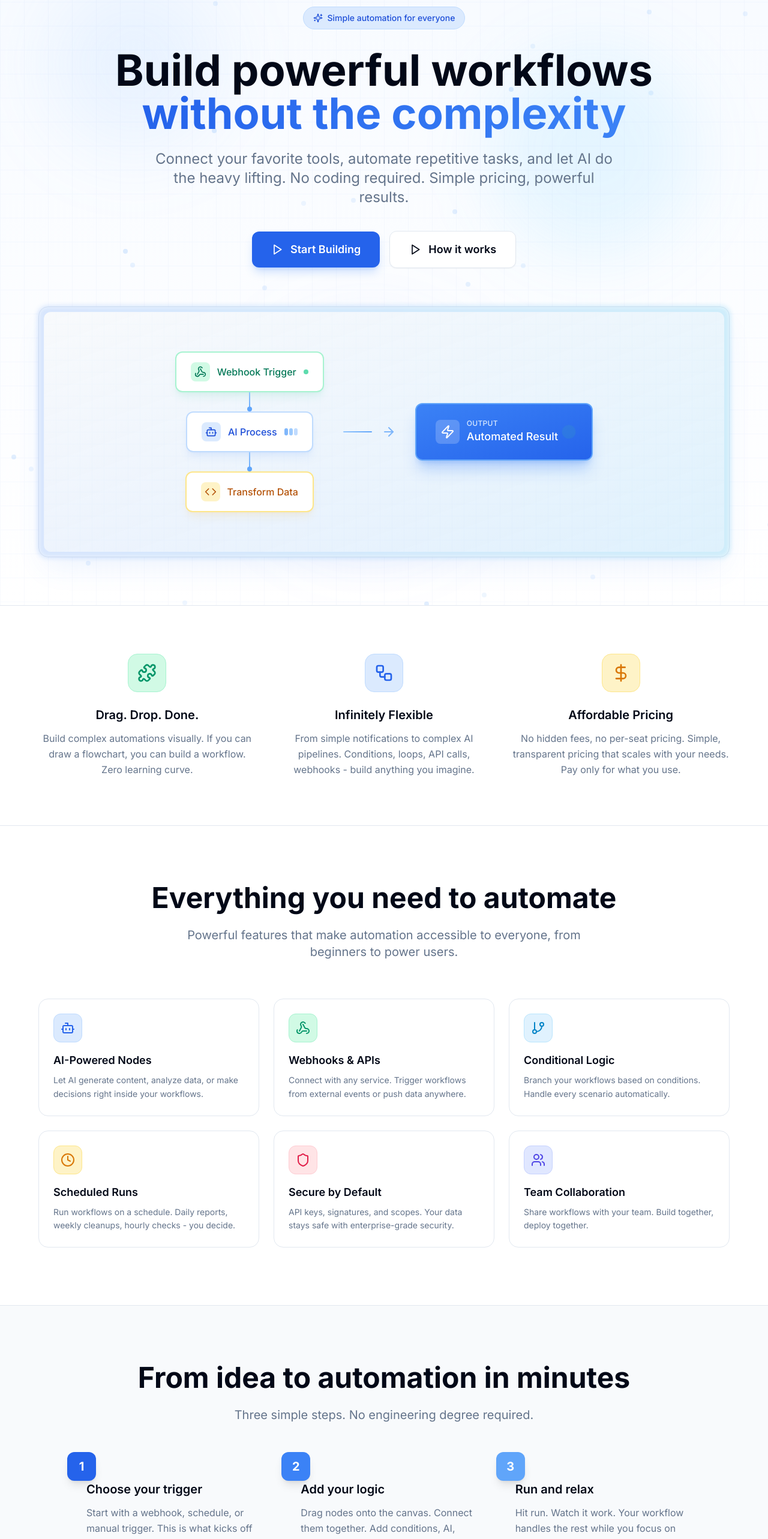
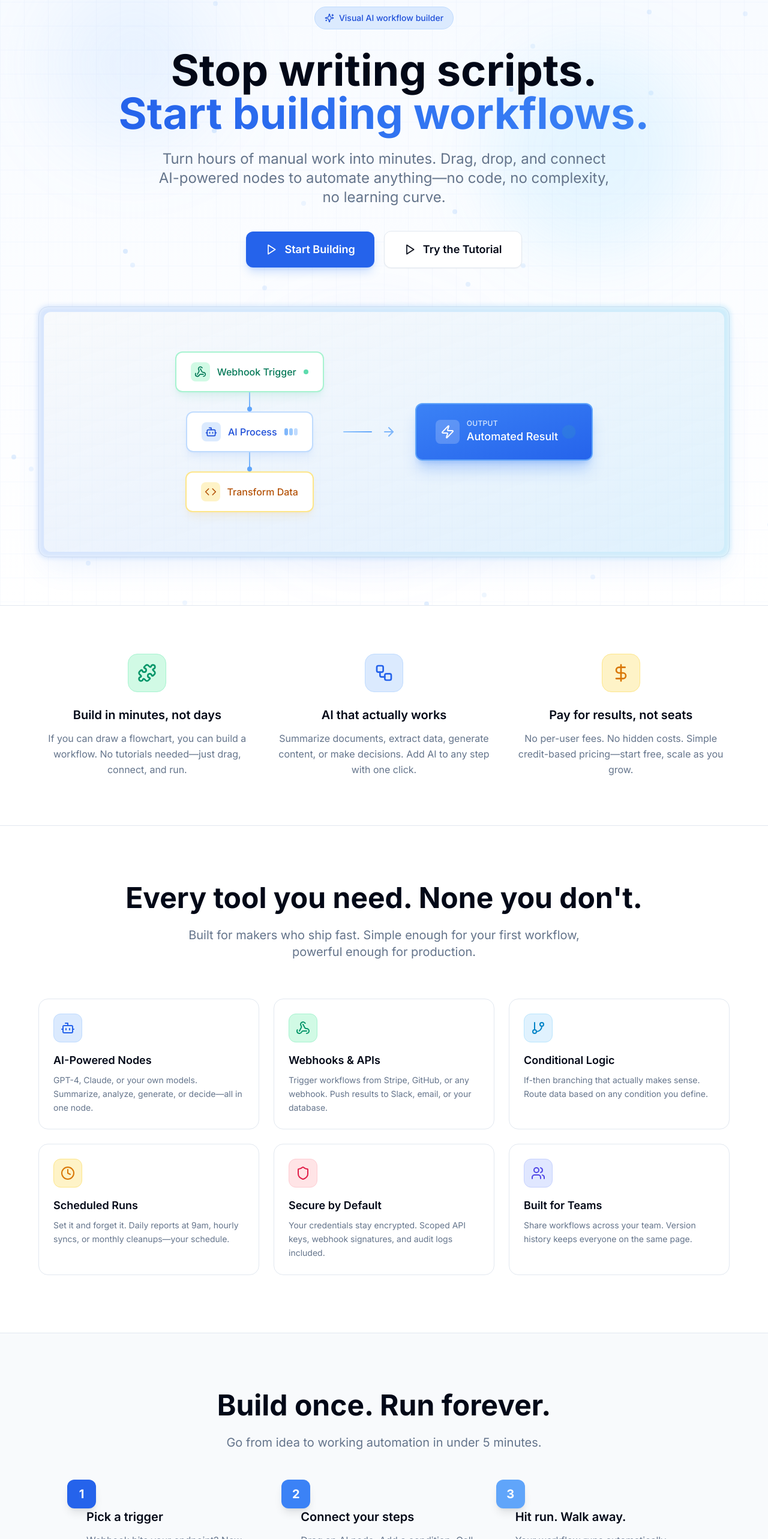
Before and after one commit to ashcbrd/flowys, a Next.js app: page / in a window 1280 px wide. Shown: the part 117-2683 px from the top of the page at 60% size. Built offline with nearby package versions, Linux system fonts and the light colour scheme.

Commit message:
feat: improve copywriting

```diff
--- a/app/page.tsx
+++ b/app/page.tsx
@@ -160,7 +160,7 @@ export default function LandingPage() {
               rel="noopener noreferrer"
               className="px-5 py-2.5 bg-blue-600 hover:bg-blue-700 text-white font-medium rounded-lg transition-all duration-200 flex items-center gap-2 shadow-md shadow-blue-500/20"
             >
-              Open Editor
+              Try It Now
               <ArrowRight className="w-4 h-4" />
             </Link>
           </div>
@@ -173,18 +173,18 @@ export default function LandingPage() {
         <div className="max-w-5xl mx-auto text-center relative z-10">
           <div className="inline-flex items-center gap-2 px-4 py-2 bg-blue-100 dark:bg-blue-900/50 border border-blue-200 dark:border-blue-800 rounded-full text-blue-700 dark:text-blue-300 text-sm font-medium mb-8">
             <Sparkles className="w-4 h-4" />
-            Simple automation for everyone
+            Visual AI workflow builder
           </div>
           <h1 className="text-5xl md:text-7xl font-bold text-foreground mb-6 leading-tight">
-            Build powerful workflows
+            Stop writing scripts.
             <br />
             <span className="bg-gradient-to-r from-blue-600 to-blue-500 bg-clip-text text-transparent">
-              without the complexity
+              Start building workflows.
             </span>
           </h1>
           <p className="text-xl md:text-2xl text-muted-foreground max-w-3xl mx-auto mb-10 leading-relaxed">
-            Connect your favorite tools, automate repetitive tasks, and let AI do the heavy lifting.
-            No coding required. Simple pricing, powerful results.
+            Turn hours of manual work into minutes. Drag, drop, and connect AI-powered nodes
+            to automate anything—no code, no complexity, no learning curve.
           </p>
           <div className="flex flex-col sm:flex-row items-center justify-center gap-4">
             <Link
@@ -201,7 +201,7 @@ export default function LandingPage() {
               className="w-full sm:w-auto px-8 py-4 bg-background hover:bg-muted border border-border text-foreground font-semibold rounded-xl transition-all duration-200 flex items-center justify-center gap-3 text-lg shadow-sm"
             >
               <Play className="w-5 h-5" />
-              How it works
+              Try the Tutorial
             </Link>
           </div>
         </div>
@@ -292,30 +292,27 @@ export default function LandingPage() {
             <div className="w-16 h-16 bg-emerald-100 dark:bg-emerald-900/50 border border-emerald-200 dark:border-emerald-800 rounded-2xl flex items-center justify-center mx-auto mb-6">
               <Puzzle className="w-8 h-8 text-emerald-600 dark:text-emerald-400" />
             </div>
-            <h3 className="text-xl font-semibold text-foreground mb-3">Drag. Drop. Done.</h3>
+            <h3 className="text-xl font-semibold text-foreground mb-3">Build in minutes, not days</h3>
             <p className="text-muted-foreground leading-relaxed">
-              Build complex automations visually. If you can draw a flowchart, you can build a workflow.
-              Zero learning curve.
+              If you can draw a flowchart, you can build a workflow. No tutorials needed—just drag, connect, and run.
             </p>
           </div>
           <div className="text-center">
             <div className="w-16 h-16 bg-blue-100 dark:bg-blue-900/50 border border-blue-200 dark:border-blue-800 rounded-2xl flex items-center justify-center mx-auto mb-6">
               <Workflow className="w-8 h-8 text-blue-600 dark:text-blue-400" />
             </div>
-            <h3 className="text-xl font-semibold text-foreground mb-3">Infinitely Flexible</h3>
+            <h3 className="text-xl font-semibold text-foreground mb-3">AI that actually works</h3>
             <p className="text-muted-foreground leading-relaxed">
-              From simple notifications to complex AI pipelines. Conditions, loops, API calls, webhooks -
-              build anything you imagine.
+              Summarize documents, extract data, generate content, or make decisions. Add AI to any step with one click.
             </p>
           </div>
           <div className="text-center">
             <div className="w-16 h-16 bg-amber-100 dark:bg-amber-900/50 border border-amber-200 dark:border-amber-800 rounded-2xl flex items-center justify-center mx-auto mb-6">
               <DollarSign className="w-8 h-8 text-amber-600 dark:text-amber-400" />
             </div>
-            <h3 className="text-xl font-semibold text-foreground mb-3">Affordable Pricing</h3>
+            <h3 className="text-xl font-semibold text-foreground mb-3">Pay for results, not seats</h3>
             <p className="text-muted-foreground leading-relaxed">
-              No hidden fees, no per-seat pricing. Simple, transparent pricing that scales with your needs.
-              Pay only for what you use.
+              No per-user fees. No hidden costs. Simple credit-based pricing—start free, scale as you grow.
             </p>
           </div>
         </div>
@@ -326,11 +323,11 @@ export default function LandingPage() {
         <div className="max-w-6xl mx-auto">
           <div className="text-center mb-16">
             <h2 className="text-4xl md:text-5xl font-bold text-foreground mb-6">
-              Everything you need to automate
+              Every tool you need. None you don't.
             </h2>
             <p className="text-xl text-muted-foreground max-w-2xl mx-auto">
-              Powerful features that make automation accessible to everyone,
-              from beginners to power users.
+              Built for makers who ship fast. Simple enough for your first workflow,
+              powerful enough for production.
             </p>
           </div>
 
@@ -339,37 +336,37 @@ export default function LandingPage() {
               {
                 icon: Bot,
                 title: "AI-Powered Nodes",
-                description: "Let AI generate content, analyze data, or make decisions right inside your workflows.",
+                description: "GPT-4, Claude, or your own models. Summarize, analyze, generate, or decide—all in one node.",
                 color: "blue",
               },
               {
                 icon: Webhook,
                 title: "Webhooks & APIs",
-                description: "Connect with any service. Trigger workflows from external events or push data anywhere.",
+                description: "Trigger workflows from Stripe, GitHub, or any webhook. Push results to Slack, email, or your database.",
                 color: "emerald",
               },
               {
                 icon: GitBranch,
                 title: "Conditional Logic",
-                description: "Branch your workflows based on conditions. Handle every scenario automatically.",
+                description: "If-then branching that actually makes sense. Route data based on any condition you define.",
                 color: "sky",
               },
               {
                 icon: Clock,
                 title: "Scheduled Runs",
-                description: "Run workflows on a schedule. Daily reports, weekly cleanups, hourly checks - you decide.",
+                description: "Set it and forget it. Daily reports at 9am, hourly syncs, or monthly cleanups—your schedule.",
                 color: "amber",
               },
               {
                 icon: Shield,
                 title: "Secure by Default",
-                description: "API keys, signatures, and scopes. Your data stays safe with enterprise-grade security.",
+                description: "Your credentials stay encrypted. Scoped API keys, webhook signatures, and audit logs included.",
                 color: "rose",
               },
               {
                 icon: Users,
-                title: "Team Collaboration",
-                description: "Share workflows with your team. Build together, deploy together.",
+                title: "Built for Teams",
+                description: "Share workflows across your team. Version history keeps everyone on the same page.",
                 color: "indigo",
               },
             ].map((feature) => (
@@ -421,10 +418,10 @@ export default function LandingPage() {
         <div className="max-w-5xl mx-auto">
           <div className="text-center mb-16">
             <h2 className="text-4xl md:text-5xl font-bold text-foreground mb-6">
-              From idea to automation in minutes
+              Build once. Run forever.
             </h2>
             <p className="text-xl text-muted-foreground">
-              Three simple steps. No engineering degree required.
+              Go from idea to working automation in under 5 minutes.
             </p>
           </div>
 
@@ -434,9 +431,9 @@ export default function LandingPage() {
                 1
               </div>
               <div className="pt-8 pl-4">
-                <h3 className="text-xl font-semibold text-foreground mb-3">Choose your trigger</h3>
+                <h3 className="text-xl font-semibold text-foreground mb-3">Pick a trigger</h3>
                 <p className="text-muted-foreground leading-relaxed">
-                  Start with a webhook, schedule, or manual trigger. This is what kicks off your automation.
+                  Webhook hits your endpoint? New Stripe payment? Scheduled time? Choose what starts your workflow.
                 </p>
               </div>
             </div>
@@ -445,9 +442,9 @@ export default function LandingPage() {
                 2
               </div>
               <div className="pt-8 pl-4">
-                <h3 className="text-xl font-semibold text-foreground mb-3">Add your logic</h3>
+                <h3 className="text-xl font-semibold text-foreground mb-3">Connect your steps</h3>
                 <p className="text-muted-foreground leading-relaxed">
-                  Drag nodes onto the canvas. Connect them together. Add conditions, AI, transformations - whatever you need.
+                  Drag an AI node. Add a condition. Call an API. Connect them visually—see your logic take shape.
                 </p>
               </div>
             </div>
@@ -456,9 +453,9 @@ export default function LandingPage() {
                 3
               </div>
               <div className="pt-8 pl-4">
-                <h3 className="text-xl font-semibold text-foreground mb-3">Run and relax</h3>
+                <h3 className="text-xl font-semibold text-foreground mb-3">Hit run. Walk away.</h3>
                 <p className="text-muted-foreground leading-relaxed">
-                  Hit run. Watch it work. Your workflow handles the rest while you focus on what matters.
+                  Your workflow runs automatically. Check the logs anytime, or just trust it's handling business.
                 </p>
               </div>
             </div>
@@ -471,28 +468,28 @@ export default function LandingPage() {
         <div className="max-w-5xl mx-auto">
           <div className="text-center mb-16">
             <h2 className="text-4xl md:text-5xl font-bold text-foreground mb-6">
-              Simple, credit-based pricing
+              Predictable pricing. No surprises.
             </h2>
             <p className="text-xl text-muted-foreground max-w-2xl mx-auto">
-              Pay for what you use. Credits refresh monthly. Unused credits roll over.
+              Credits refresh monthly. Unused credits roll over. Cancel anytime.
             </p>
           </div>
 
           {/* Credits explainer */}
           <div className="bg-blue-50 dark:bg-blue-950/50 border border-blue-100 dark:border-blue-900 rounded-xl p-6 mb-12 max-w-3xl mx-auto">
-            <h4 className="font-semibold text-foreground mb-3">How credits work:</h4>
+            <h4 className="font-semibold text-foreground mb-3">Quick credit math:</h4>
             <div className="grid sm:grid-cols-3 gap-4 text-sm">
               <div className="flex items-center gap-2">
                 <div className="w-2 h-2 rounded-full bg-emerald-500" />
-                <span className="text-muted-foreground">Basic nodes: <strong className="text-foreground">1 credit</strong></span>
+                <span className="text-muted-foreground">Logic & transforms: <strong className="text-foreground">1 credit</strong></span>
               </div>
               <div className="flex items-center gap-2">
                 <div className="w-2 h-2 rounded-full bg-blue-500" />
-                <span className="text-muted-foreground">AI nodes: <strong className="text-foreground">10 credits</strong></span>
+                <span className="text-muted-foreground">AI processing: <strong className="text-foreground">10 credits</strong></span>
               </div>
               <div className="flex items-center gap-2">
                 <div className="w-2 h-2 rounded-full bg-amber-500" />
-                <span className="text-muted-foreground">Webhooks: <strong className="text-foreground">1 credit</strong></span>
+                <span className="text-muted-foreground">Webhook triggers: <strong className="text-foreground">1 credit</strong></span>
               </div>
             </div>
           </div>
@@ -506,7 +503,7 @@ export default function LandingPage() {
                 <span className="text-muted-foreground">/month</span>
               </div>
               <p className="text-blue-600 dark:text-blue-400 font-medium mb-6">500 credits/month</p>
-              <p className="text-muted-foreground mb-8">Perfect for personal projects.</p>
+              <p className="text-muted-foreground mb-8">For personal projects and testing ideas.</p>
               <ul className="space-y-4 mb-8">
                 {[
                   "Unlimited workflows",
@@ -526,7 +523,7 @@ export default function LandingPage() {
                 rel="noopener noreferrer"
                 className="block w-full py-3 text-center bg-muted hover:bg-muted/80 text-foreground font-medium rounded-xl transition-colors"
               >
-                Get Started
+                Choose Starter
               </Link>
             </div>
 
@@ -541,7 +538,7 @@ export default function LandingPage() {
                 <span className="text-muted-foreground">/month</span>
               </div>
               <p className="text-blue-600 dark:text-blue-400 font-medium mb-6">2,500 credits/month</p>
-              <p className="text-muted-foreground mb-8">For growing teams and businesses.</p>
+              <p className="text-muted-foreground mb-8">For serious automation. Most teams start here.</p>
               <ul className="space-y-4 mb-8">
                 {[
                   "Everything in Starter",
@@ -562,7 +559,7 @@ export default function LandingPage() {
                 rel="noopener noreferrer"
                 className="block w-full py-3 text-center bg-blue-600 hover:bg-blue-700 text-white font-medium rounded-xl transition-all shadow-md"
               >
-                Get Started
+                Choose Pro
               </Link>
             </div>
 
@@ -574,7 +571,7 @@ export default function LandingPage() {
                 <span className="text-muted-foreground">/month</span>
               </div>
               <p className="text-blue-600 dark:text-blue-400 font-medium mb-6">10,000 credits/month</p>
-              <p className="text-muted-foreground mb-8">For scaling organizations.</p>
+              <p className="text-muted-foreground mb-8">For teams running workflows at scale.</p>
               <ul className="space-y-4 mb-8">
                 {[
                   "Everything in Pro",
@@ -595,7 +592,7 @@ export default function LandingPage() {
                 rel="noopener noreferrer"
                 className="block w-full py-3 text-center bg-muted hover:bg-muted/80 text-foreground font-medium rounded-xl transition-colors"
               >
-                Get Started
+                Contact Sales
               </Link>
             </div>
           </div>
@@ -603,9 +600,9 @@ export default function LandingPage() {
           {/* Enterprise callout */}
           <div className="mt-12 text-center">
             <p className="text-muted-foreground">
-              Need more credits or custom features?{" "}
+              Need 50,000+ credits or custom integrations?{" "}
               <button className="text-blue-600 dark:text-blue-400 font-medium hover:underline">
-                Contact us for Enterprise pricing
+                Let's talk Enterprise
               </button>
             </p>
           </div>
@@ -616,11 +613,10 @@ export default function LandingPage() {
       <section className="py-24 px-6 bg-gradient-to-br from-blue-600 to-blue-700">
         <div className="max-w-4xl mx-auto text-center">
           <h2 className="text-4xl md:text-5xl font-bold text-white mb-6">
-            Ready to automate?
+            Your first automation is 5 minutes away
           </h2>
           <p className="text-xl text-blue-100 mb-10 max-w-2xl mx-auto">
-            Join teams who stopped doing repetitive tasks manually.
-            Your first workflow is just a few clicks away.
+            No credit card required. No sales calls. Just drag, drop, and ship.
           </p>
           <Link
             href="/workflow"
@@ -629,7 +625,7 @@ export default function LandingPage() {
             className="inline-flex items-center gap-3 px-10 py-5 bg-white hover:bg-gray-50 text-blue-700 font-semibold rounded-xl transition-all duration-200 text-lg shadow-lg"
           >
             <Zap className="w-6 h-6" />
-            Start Building Now
+            Start Building
             <ArrowRight className="w-5 h-5" />
           </Link>
         </div>
--- a/app/tutorial/page.tsx
+++ b/app/tutorial/page.tsx
@@ -26,43 +26,43 @@ import { cn } from "@/lib/utils";
 const STEPS = [
   {
     id: "welcome",
-    title: "Welcome to Flowys!",
-    subtitle: "Let's learn how to build your first workflow",
+    title: "Let's build something",
+    subtitle: "Your first AI workflow in under 3 minutes",
   },
   {
     id: "add-node",
-    title: "Adding Nodes",
-    subtitle: "Drag nodes from the dock to the canvas",
+    title: "Drag your first node",
+    subtitle: "Everything starts with an input",
   },
   {
     id: "configure-input",
-    title: "Configure Input Node",
-    subtitle: "Set up what data your workflow needs",
+    title: "Define your input",
+    subtitle: "Tell the workflow what data to expect",
   },
   {
     id: "connect-nodes",
-    title: "Connecting Nodes",
-    subtitle: "Link nodes together to create a flow",
+    title: "Connect the dots",
+    subtitle: "Data flows from left to right",
   },
   {
     id: "configure-ai",
-    title: "Configure AI Node",
-    subtitle: "Tell the AI what to do with your data",
+    title: "Add the AI magic",
+    subtitle: "One prompt. Endless possibilities.",
   },
   {
     id: "add-output",
-    title: "Add Output Node",
-    subtitle: "Define the final result of your workflow",
+    title: "Capture the result",
+    subtitle: "Every workflow needs an output",
   },
   {
     id: "run-workflow",
-    title: "Run Your Workflow",
-    subtitle: "Execute and see the results",
+    title: "Hit run",
+    subtitle: "Watch your workflow come alive",
   },
   {
     id: "complete",
-    title: "You're Ready!",
-    subtitle: "Start building your own workflows",
+    title: "You're a builder now",
+    subtitle: "Go make something great",
   },
 ];
 
@@ -118,7 +118,7 @@ export default function TutorialPage() {
             <ThemeToggle />
             <Button variant="outline" asChild>
               <Link href="/workflow">
-                Skip Tutorial
+                Skip to Editor
                 <X className="h-4 w-4 ml-1" />
               </Link>
             </Button>
@@ -197,7 +197,7 @@ export default function TutorialPage() {
           ) : (
             <Button asChild className="gap-2 bg-gradient-to-r from-blue-500 to-indigo-600">
               <Link href="/workflow">
-                Start Building
+                Open Editor
                 <Rocket className="h-4 w-4" />
               </Link>
             </Button>
@@ -452,10 +452,10 @@ function WelcomeStep({ onNext }: { onNext: () => void }) {
       <div className="w-24 h-24 rounded-2xl bg-gradient-to-br from-blue-500 to-indigo-600 flex items-center justify-center mb-8 shadow-xl animate-pulse">
         <Zap className="h-12 w-12 text-white" />
       </div>
-      <h2 className="text-2xl font-bold mb-4">Build Powerful Workflows Visually</h2>
+      <h2 className="text-2xl font-bold mb-4">See how easy this is</h2>
       <p className="text-muted-foreground max-w-md mb-8">
-        In this tutorial, you'll learn how to create a simple AI-powered workflow
-        that takes text input, processes it with AI, and returns the result.
+        We'll build a text summarizer together. You'll drag 3 nodes,
+        connect them, and run your first AI workflow. Ready?
       </p>
       <div className="flex flex-col items-center gap-4">
         <div className="flex items-center gap-8 text-sm text-muted-foreground">
@@ -481,7 +481,7 @@ function WelcomeStep({ onNext }: { onNext: () => void }) {
           </div>
         </div>
         <Button onClick={onNext} size="lg" className="mt-4 gap-2 bg-gradient-to-r from-blue-500 to-indigo-600">
-          Let's Start
+          Let's Go
           <ArrowRight className="h-4 w-4" />
         </Button>
       </div>
@@ -1151,10 +1151,10 @@ function CompleteStep({ showConfetti }: { showConfetti: boolean }) {
         <Check className="h-12 w-12 text-white" />
       </div>
 
-      <h2 className="text-3xl font-bold mb-4">Congratulations!</h2>
+      <h2 className="text-3xl font-bold mb-4">That's it. Seriously.</h2>
       <p className="text-muted-foreground max-w-md mb-8">
-        You've learned the basics of building workflows in Flowys.
-        Now you're ready to create your own powerful automations!
+        You just built an AI workflow. No code. No config files.
+        Now imagine what you could automate for real.
       </p>
 
       <div className="grid grid-cols-3 gap-4 mb-8 text-sm">
@@ -1162,29 +1162,29 @@ function CompleteStep({ showConfetti }: { showConfetti: boolean }) {
           <div className="w-10 h-10 rounded-lg bg-emerald-500 flex items-center justify-center text-white mx-auto mb-2">
             <FileInput className="h-5 w-5" />
           </div>
-          <p className="font-medium">Add Nodes</p>
-          <p className="text-xs text-muted-foreground">Drag from dock</p>
+          <p className="font-medium">Drag</p>
+          <p className="text-xs text-muted-foreground">Pick your nodes</p>
         </div>
         <div className="p-4 rounded-xl bg-muted/50 border">
           <div className="w-10 h-10 rounded-lg bg-violet-500 flex items-center justify-center text-white mx-auto mb-2">
             <Settings className="h-5 w-5" />
           </div>
           <p className="font-medium">Configure</p>
-          <p className="text-xs text-muted-foreground">Click to setup</p>
+          <p className="text-xs text-muted-foreground">Set your logic</p>
         </div>
         <div className="p-4 rounded-xl bg-muted/50 border">
           <div className="w-10 h-10 rounded-lg bg-blue-500 flex items-center justify-center text-white mx-auto mb-2">
             <Play className="h-5 w-5" />
           </div>
           <p className="font-medium">Run</p>
-          <p className="text-xs text-muted-foreground">Execute workflow</p>
+          <p className="text-xs text-muted-foreground">Ship it</p>
         </div>
       </div>
 
       <Button asChild size="lg" className="gap-2 bg-gradient-to-r from-blue-500 to-indigo-600">
         <Link href="/workflow">
           <Rocket className="h-5 w-5" />
-          Start Building
+          Build Your First Workflow
         </Link>
       </Button>
     </div>
```
Also changed, not shown: app/login/page.tsx (+4 -4 lines), components/panels/Header.tsx (+28 -8 lines).
